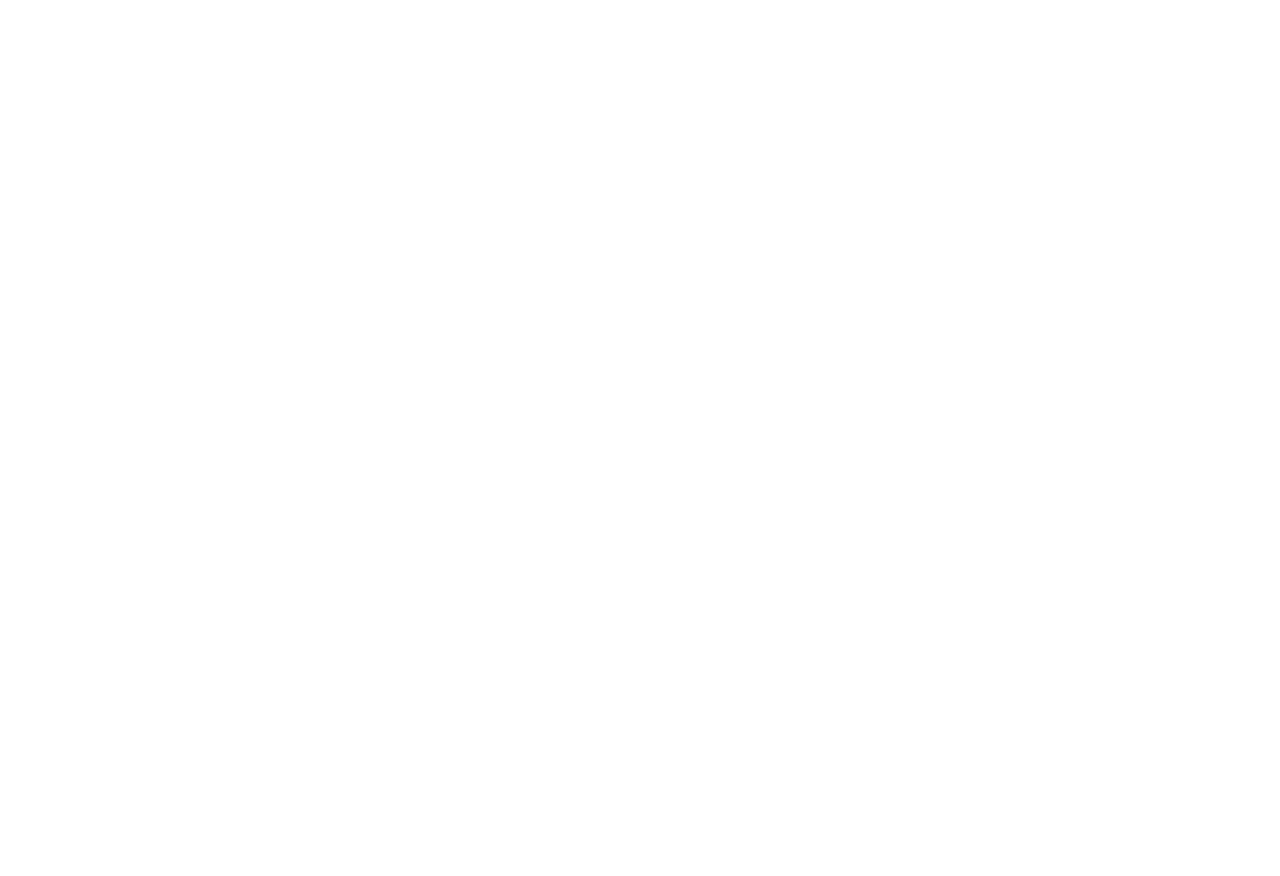
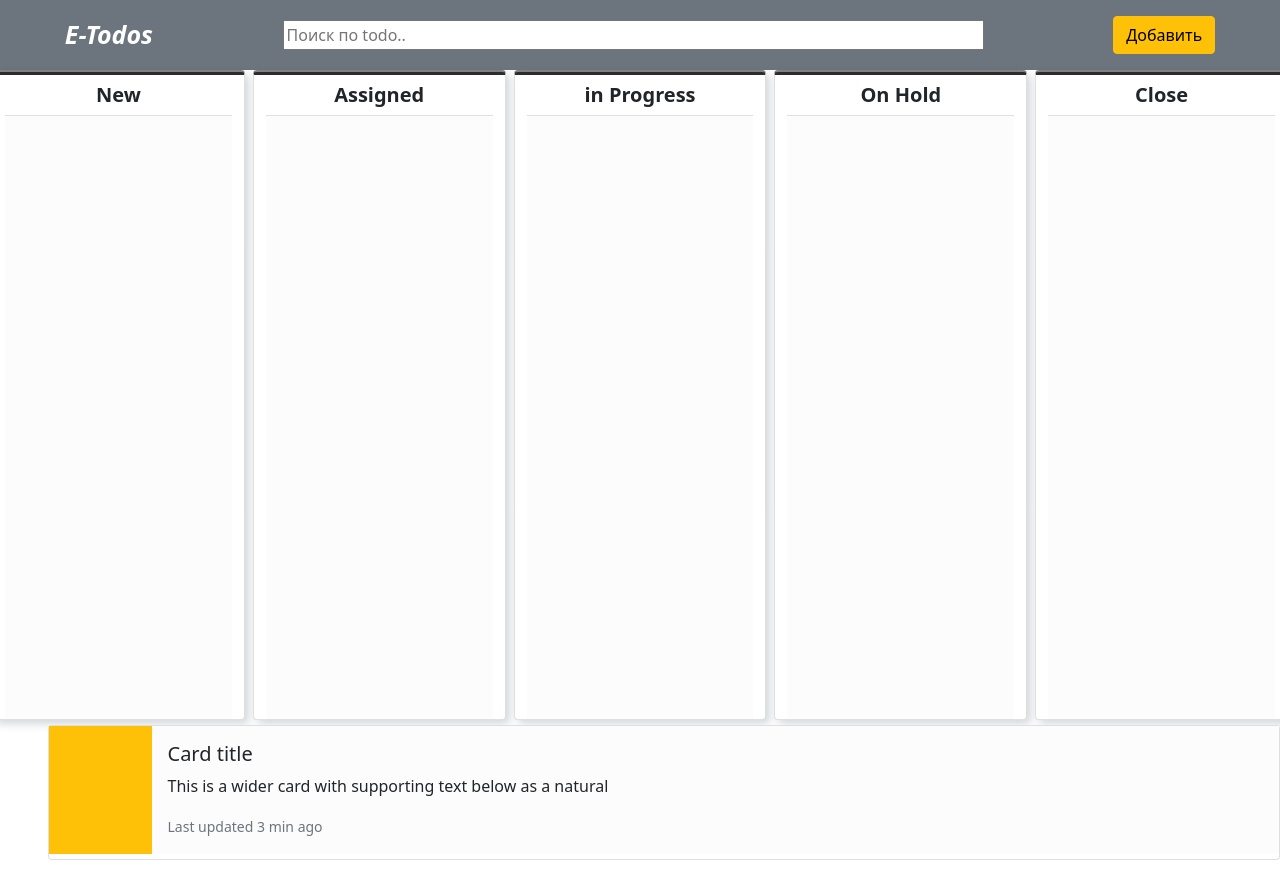
Before and after one commit to SaydAliUsmanov/todo-frontend-team, a React (Create React App) app: page / in a window 1280 px wide. Before the commit the page ends 800 px from the top, so only its background shows below. Built offline with nearby package versions, Linux system fonts and the light colour scheme.

Commit message:
fixed merge Error

```diff
--- a/src/App.js
+++ b/src/App.js
@@ -1,6 +1,14 @@
+import Header from './components/Header';
+import Todos from './components/Todos/Todos';
+import Categories from './components/Caregories/Categories';
+import 'bootstrap/dist/css/bootstrap-grid.min.css'
+
 function App() {
   return (
     <div className="App">
+      <Header />
+      <Categories />
+      <Todos />
     </div>
   );
 }
```
